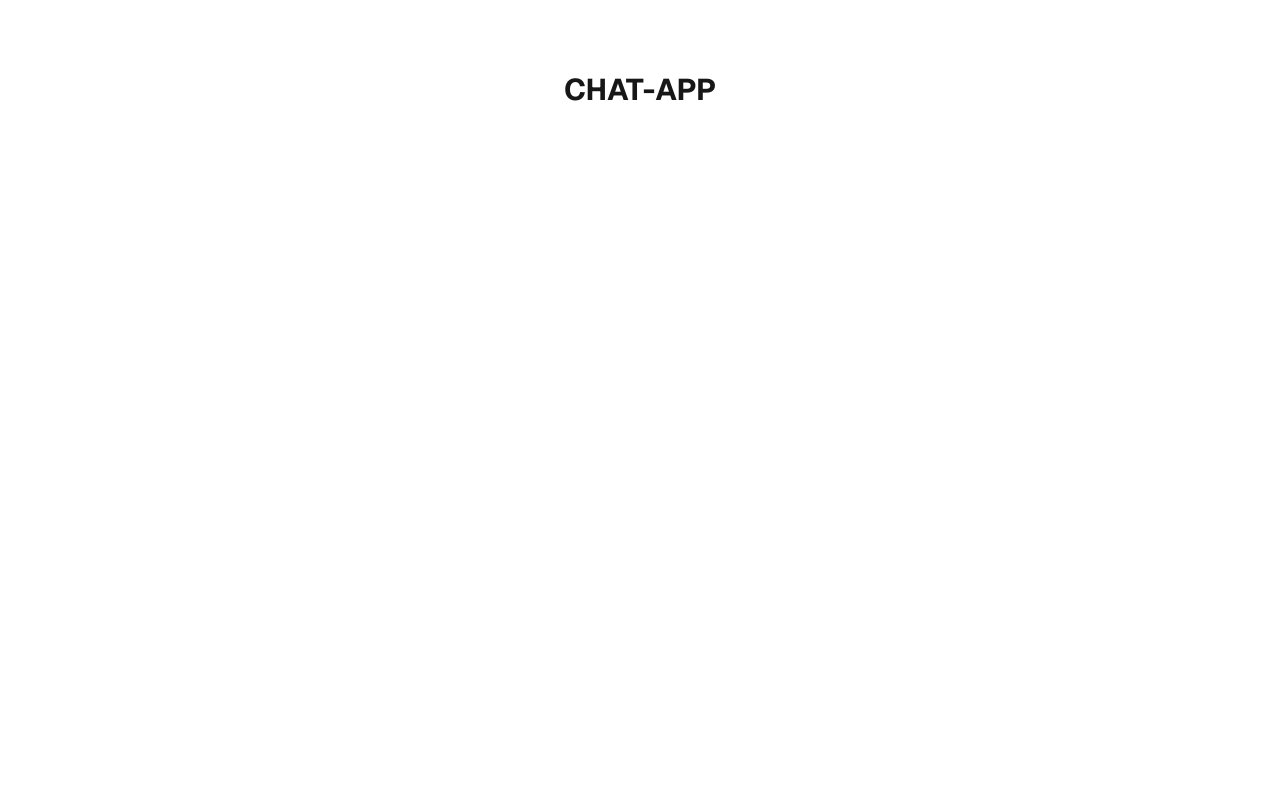
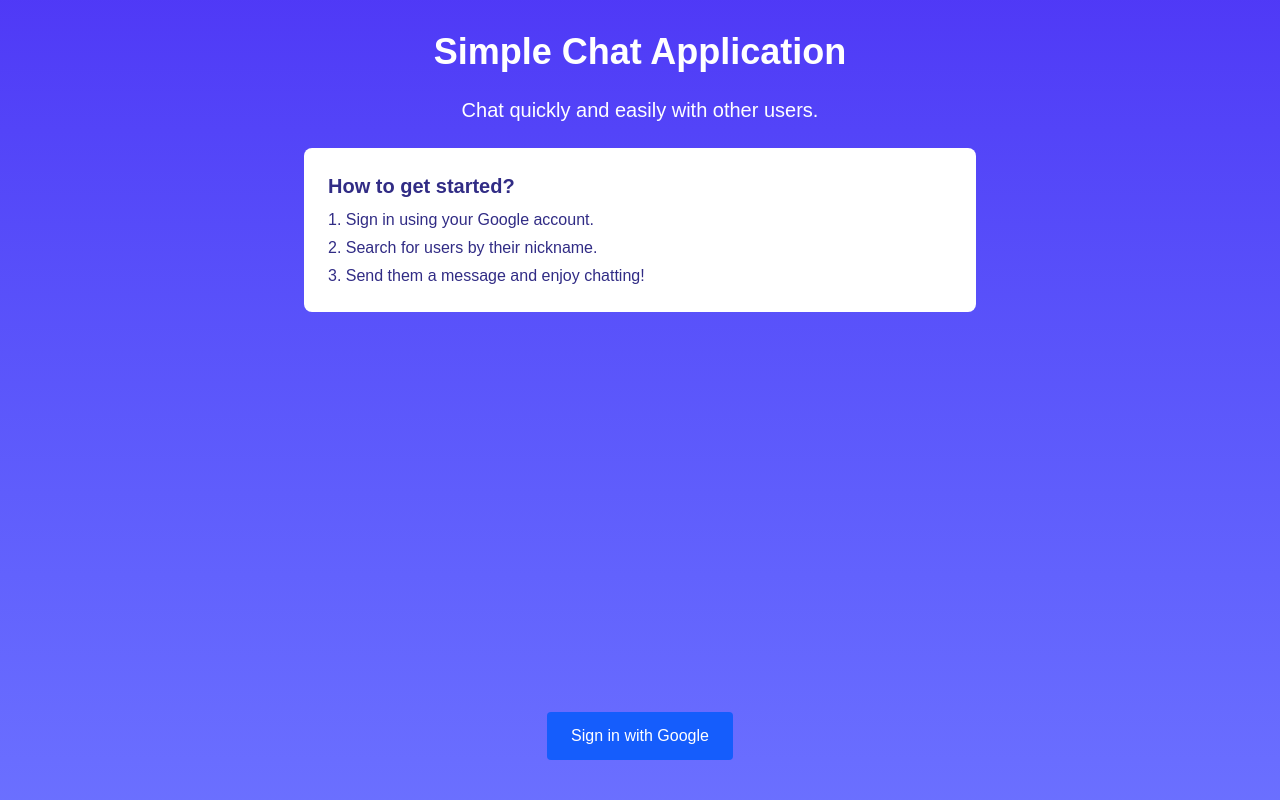
Before and after one commit to erikmacak/chat-app, a Next.js app: page / in a window 1280 px wide. Shown: the top 800 px of the page. Built offline with nearby package versions, Linux system fonts and the light colour scheme; no server answers.

Commit message:
Create landing page

```diff
--- a/src/app/page.tsx
+++ b/src/app/page.tsx
@@ -1,9 +1,51 @@
-import Image from "next/image";
+"use client";
 
-export default function Home() {
+import SignIn from "../../components/auth/SignIn";
+import { useAuthState } from "react-firebase-hooks/auth";
+import { auth } from "../../lib/firebase";
+import { useEffect } from "react";
+import { useRouter } from "next/navigation";
+
+export default function LandingPage() {
+  const [user, loading] = useAuthState(auth);
+  const router = useRouter();
+
+  useEffect(() => {
+    if (!loading && user) {
+      router.push("/");
+    }
+  }, [user, loading]);
+
+  if (loading) return <p>Loading...</p>;
+
   return (
-    <div className="grid grid-rows-[20px_1fr_20px] items-center justify-items-center min-h-screen p-8 pb-20 gap-16 sm:p-20 font-[family-name:var(--font-geist-sans)]">
-      <h1 className="text-3xl font-bold">CHAT-APP</h1>
-    </div>
+    <main className="min-h-screen flex flex-col px-6 py-8 bg-gradient-to-b from-indigo-600 to-indigo-400 text-white">
+      <section className="flex-grow flex items-center justify-center">
+        <div className="w-full max-w-4xl text-center space-y-6">
+          <h1 className="text-4xl font-extrabold">Simple Chat Application</h1>
+
+          <p className="text-lg sm:text-xl max-w-xl mx-auto">
+            Chat quickly and easily with other users.
+          </p>
+
+          <div className="bg-white bg-opacity-80 rounded-lg p-6 max-w-2xl mx-auto text-left text-indigo-900">
+            <h2 className="text-xl font-semibold mb-2">How to get started?</h2>
+            <ol className="list-decimal list-inside space-y-1 text-sm sm:text-base">
+              <li>Sign in using your Google account.</li>
+              <li>Search for users by their nickname.</li>
+              <li>Send them a message and enjoy chatting!</li>
+            </ol>
+          </div>
+
+          <div className="mt-4">
+            <SignIn />
+          </div>
+        </div>
+      </section>
+
+      <footer className="text-sm opacity-80 mt-8 text-center">
+        © {new Date().getFullYear()} Best Chat App
+      </footer>
+    </main>
   );
 }
```
